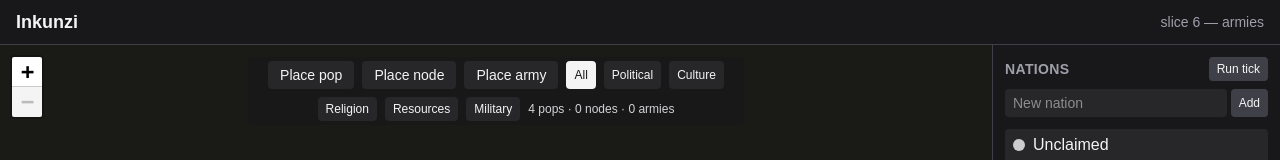
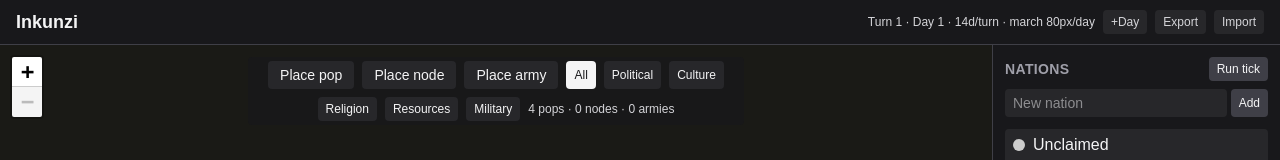
Before and after one commit to AshtonatorGaming/inkunzi, a Next.js app in the folder apps/web/: page / in a window 1280 px wide. Shown: the top 160 px of the page. Built offline with nearby package versions, Linux system fonts and the light colour scheme.

Commit message:
session clock and world export

```diff
--- a/apps/web/src/app/page.tsx
+++ b/apps/web/src/app/page.tsx
@@ -6,23 +6,88 @@ import { usePops } from "@/engine/usePops";
 import { useNations } from "@/engine/useNations";
 import { useNodes } from "@/engine/useNodes";
 import { useArmies } from "@/engine/useArmies";
+import { useSession } from "@/engine/useSession";
 import { tickAll } from "@/engine/tick";
+import { advanceDay, advanceTurn } from "@/engine/sessionStore";
+import { buildSnapshot, downloadSnapshot, parseSnapshot } from "@/engine/worldIO";
+import type { Session } from "@/engine/types";
 
 export default function Home() {
-  const { pops, place, update, remove } = usePops();
+  const { pops, setPops, place, update, remove } = usePops();
   const { nations, setNations, add } = useNations();
   const nodesState = useNodes();
   const armiesState = useArmies();
+  const { session, setSession } = useSession();
+
+  if (!session || !setSession) return null;
+
+  const current: Session = session;
+
+  function exportWorld() {
+    downloadSnapshot(
+      buildSnapshot(
+        current,
+        nations,
+        pops,
+        nodesState.nodes,
+        armiesState.armies
+      )
+    );
+  }
+
+  async function importWorld(file: File) {
+    const text = await file.text();
+    const snap = parseSnapshot(text);
+    setSession(snap.session);
+    setNations(snap.nations);
+    setPops(snap.pops);
+    nodesState.setNodes(snap.nodes);
+    armiesState.setArmies(snap.armies);
+  }
 
   return (
     <main className="flex h-screen flex-col">
-      <header className="flex items-center justify-between border-b border-zinc-700 bg-zinc-900 px-4 py-2 text-zinc-100">
-        <h1 className="text-lg font-semibold">Inkunzi</h1>
-        <span className="text-sm text-zinc-400">slice 6 — armies</span>
+      <header className="flex flex-wrap items-center justify-between gap-2 border-b border-zinc-700 bg-zinc-900 px-4 py-2 text-zinc-100">
+        <h1 className="text-lg font-semibold">{current.name}</h1>
+        <div className="flex flex-wrap items-center gap-2 text-xs text-zinc-300">
+          <span>
+            Turn {current.mechanicalTurn} · Day {current.calendarDay} ·{" "}
+            {current.daysPerTurn}d/turn · march {current.pixelsPerDayMarch}px/day
+          </span>
+          <button
+            type="button"
+            className="rounded bg-zinc-800 px-2 py-1"
+            onClick={() => setSession(advanceDay(current))}
+          >
+            +Day
+          </button>
+          <button
+            type="button"
+            className="rounded bg-zinc-800 px-2 py-1"
+            onClick={exportWorld}
+          >
+            Export
+          </button>
+          <label className="rounded bg-zinc-800 px-2 py-1">
+            Import
+            <input
+              type="file"
+              accept="application/json"
+              className="hidden"
+              onChange={(e) => {
+                const file = e.target.files?.[0];
+                if (file) void importWorld(file);
+                e.target.value = "";
+              }}
+            />
+          </label>
+        </div>
       </header>
       <div className="flex min-h-0 flex-1">
         <div className="min-w-0 flex-1">
           <WorldMapLoader
+            mapWidth={current.mapWidth}
+            mapHeight={current.mapHeight}
             pops={pops}
             nodes={nodesState.nodes}
             armies={armiesState.armies}
@@ -41,11 +106,12 @@ export default function Home() {
         <NationPanel
           nations={nations}
           pops={pops}
-          onTick={() =>
+          onTick={() => {
             setNations(
               tickAll(nations, pops, nodesState.nodes, armiesState.armies)
-            )
-          }
+            );
+            setSession(advanceTurn(current));
+          }}
           onAdd={add}
         />
       </div>
--- a/apps/web/src/components/WorldMap.tsx
+++ b/apps/web/src/components/WorldMap.tsx
@@ -15,18 +15,11 @@ import PopEditor from "./PopEditor";
 import NodeEditor from "./NodeEditor";
 import ArmyEditor from "./ArmyEditor";
 
-const WIDTH = 6145;
-const HEIGHT = 3530;
-const PAD = 400;
-const BOUNDS = new LatLngBounds([0, 0], [HEIGHT, WIDTH]);
-const VIEW_BOUNDS = new LatLngBounds(
-  [-PAD, -PAD],
-  [HEIGHT + PAD, WIDTH + PAD]
-);
-
 type Tool = "none" | "pop" | "node" | "army";
 
 type Props = {
+  mapWidth: number;
+  mapHeight: number;
   pops: Pop[];
   nodes: ResourceNode[];
   armies: Army[];
@@ -64,6 +57,8 @@ function PlaceTool({
 }
 
 export default function WorldMap({
+  mapWidth,
+  mapHeight,
   pops,
   nodes,
   armies,
@@ -81,8 +76,18 @@ export default function WorldMap({
   const [tool, setTool] = useState<Tool>("none");
   const [layer, setLayer] = useState<MapLayer>("all");
   const colorById = new Map(nations.map((n) => [n.id, n.color]));
+  const PAD = 400;
+  const BOUNDS = new LatLngBounds([0, 0], [mapHeight, mapWidth]);
+  const VIEW_BOUNDS = new LatLngBounds(
+    [-PAD, -PAD],
+    [mapHeight + PAD, mapWidth + PAD]
+  );
 
-  const showPops = layer === "all" || layer === "political" || layer === "culture" || layer === "religion";
+  const showPops =
+    layer === "all" ||
+    layer === "political" ||
+    layer === "culture" ||
+    layer === "religion";
   const showNodes = layer === "all" || layer === "resources";
   const showArmies = layer === "all" || layer === "military";
 
@@ -139,7 +144,7 @@ export default function WorldMap({
         </span>
       </div>
       <MapContainer
-        key="inkunzi-world"
+        key={`inkunzi-world-${mapWidth}x${mapHeight}`}
         crs={CRS.Simple}
         bounds={BOUNDS}
         maxBounds={VIEW_BOUNDS}
--- a/apps/web/src/components/WorldMapLoader.tsx
+++ b/apps/web/src/components/WorldMapLoader.tsx
@@ -6,6 +6,8 @@ import type { Army, Nation, Pop, ResourceNode } from "@/engine/types";
 const WorldMap = dynamic(() => import("./WorldMap"), { ssr: false });
 
 type Props = {
+  mapWidth: number;
+  mapHeight: number;
   pops: Pop[];
   nodes: ResourceNode[];
   armies: Army[];
--- /dev/null
+++ b/apps/web/src/engine/sessionStore.ts
@@ -0,0 +1,45 @@
+import type { Session } from "./types";
+
+const KEY = "inkunzi.session.v1";
+
+export const DEFAULT_SESSION: Session = {
+  name: "Inkunzi",
+  mechanicalTurn: 1,
+  calendarDay: 1,
+  daysPerTurn: 14,
+  mapWidth: 6145,
+  mapHeight: 3530,
+  pixelsPerDayMarch: 80,
+};
+
+export function loadSession(): Session {
+  if (typeof window === "undefined") return DEFAULT_SESSION;
+  try {
+    const raw = window.localStorage.getItem(KEY);
+    if (!raw) return DEFAULT_SESSION;
+    return { ...DEFAULT_SESSION, ...(JSON.parse(raw) as Session) };
+  } catch {
+    return DEFAULT_SESSION;
+  }
+}
+
+export function saveSession(session: Session): void {
+  if (typeof window === "undefined") return;
+  window.localStorage.setItem(KEY, JSON.stringify(session));
+}
+
+export function advanceDay(session: Session): Session {
+  return { ...session, calendarDay: session.calendarDay + 1 };
+}
+
+export function advanceTurn(session: Session): Session {
+  return {
+    ...session,
+    mechanicalTurn: session.mechanicalTurn + 1,
+    calendarDay: session.calendarDay + session.daysPerTurn,
+  };
+}
+
+export function marchRangePx(session: Session, days: number): number {
+  return session.pixelsPerDayMarch * days;
+}
--- a/apps/web/src/engine/types.ts
+++ b/apps/web/src/engine/types.ts
@@ -47,3 +47,22 @@ export type Army = {
   ownerId: NationId;
   strength: number;
 };
+
+export type Session = {
+  name: string;
+  mechanicalTurn: number;
+  calendarDay: number;
+  daysPerTurn: number;
+  mapWidth: number;
+  mapHeight: number;
+  pixelsPerDayMarch: number;
+};
+
+export type WorldSnapshot = {
+  version: 1;
+  session: Session;
+  nations: Nation[];
+  pops: Pop[];
+  nodes: ResourceNode[];
+  armies: Army[];
+};
--- a/apps/web/src/engine/useArmies.ts
+++ b/apps/web/src/engine/useArmies.ts
@@ -26,6 +26,7 @@ export function useArmies() {
 
   return {
     armies,
+    setArmies,
     place: (x: number, y: number) =>
       setArmies((cur) => [...cur, makeArmy(x, y)]),
     update: (id: string, patch: Partial<Army>) =>
--- a/apps/web/src/engine/useNodes.ts
+++ b/apps/web/src/engine/useNodes.ts
@@ -20,6 +20,7 @@ export function useNodes() {
 
   return {
     nodes,
+    setNodes,
     place: (x: number, y: number) =>
       setNodes((cur) => [...cur, makeNode(x, y)]),
     update: (id: string, patch: Partial<ResourceNode>) =>
--- a/apps/web/src/engine/usePops.ts
+++ b/apps/web/src/engine/usePops.ts
@@ -20,6 +20,7 @@ export function usePops() {
 
   return {
     pops,
+    setPops,
     place: (x: number, y: number) =>
       setPops((cur) => [...cur, makePop(x, y)]),
     update: (id: string, patch: Partial<Pop>) =>
--- /dev/null
+++ b/apps/web/src/engine/useSession.ts
@@ -0,0 +1,20 @@
+"use client";
+
+import { useEffect, useState } from "react";
+import type { Session } from "./types";
+import { loadSession, saveSession } from "./sessionStore";
+
+export function useSession() {
+  const [session, setSession] = useState<Session | null>(null);
+
+  useEffect(() => {
+    setSession(loadSession());
+  }, []);
+
+  useEffect(() => {
+    if (!session) return;
+    saveSession(session);
+  }, [session]);
+
+  return { session, setSession };
+}
--- /dev/null
+++ b/apps/web/src/engine/worldIO.ts
@@ -0,0 +1,31 @@
+import type { Army, Nation, Pop, ResourceNode, Session, WorldSnapshot } from "./types";
+
+export function buildSnapshot(
+  session: Session,
+  nations: Nation[],
+  pops: Pop[],
+  nodes: ResourceNode[],
+  armies: Army[]
+): WorldSnapshot {
+  return { version: 1, session, nations, pops, nodes, armies };
+}
+
+export function parseSnapshot(raw: string): WorldSnapshot {
+  const data = JSON.parse(raw) as WorldSnapshot;
+  if (!data || data.version !== 1 || !data.session) {
+    throw new Error("Not an Inkunzi world file");
+  }
+  return data;
+}
+
+export function downloadSnapshot(snap: WorldSnapshot): void {
+  const blob = new Blob([JSON.stringify(snap, null, 2)], {
+    type: "application/json",
+  });
+  const url = URL.createObjectURL(blob);
+  const a = document.createElement("a");
+  a.href = url;
+  a.download = `${snap.session.name.replace(/\s+/g, "-").toLowerCase()}-t${snap.session.mechanicalTurn}.json`;
+  a.click();
+  URL.revokeObjectURL(url);
+}
```
